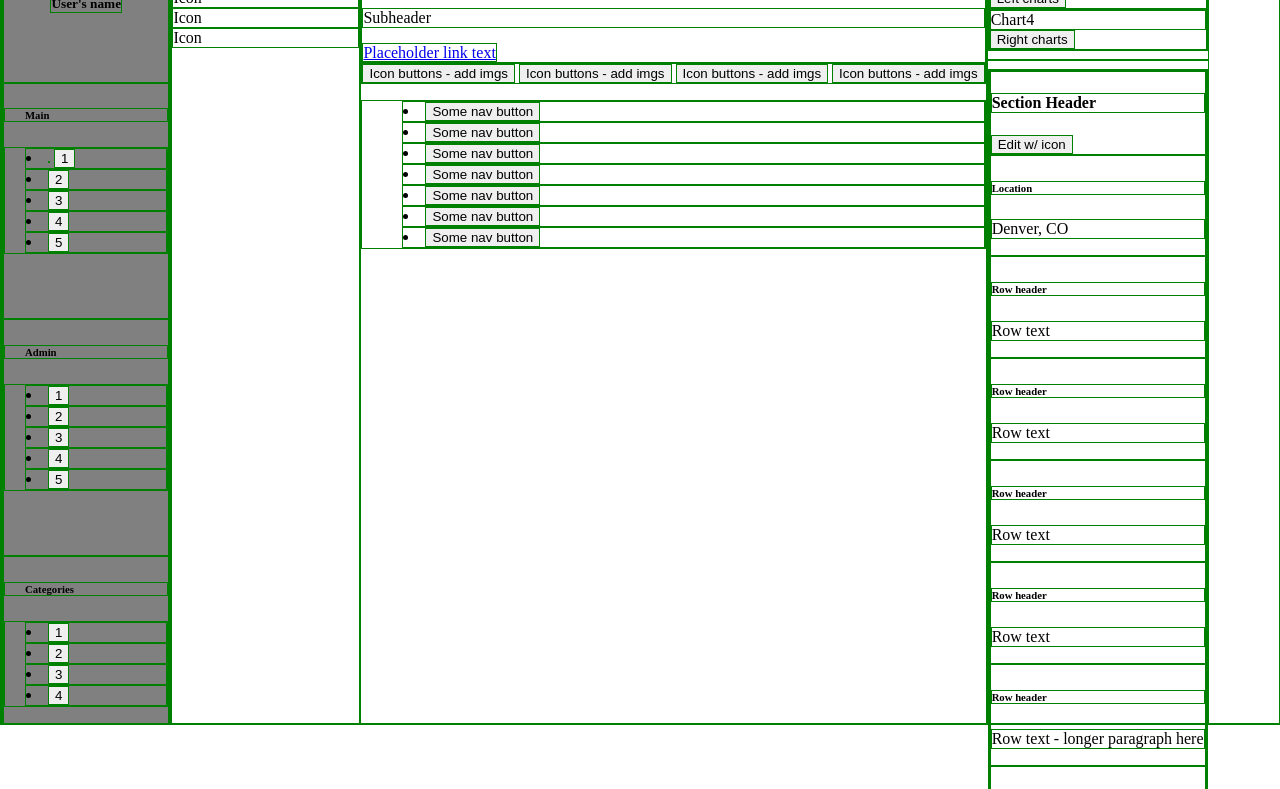
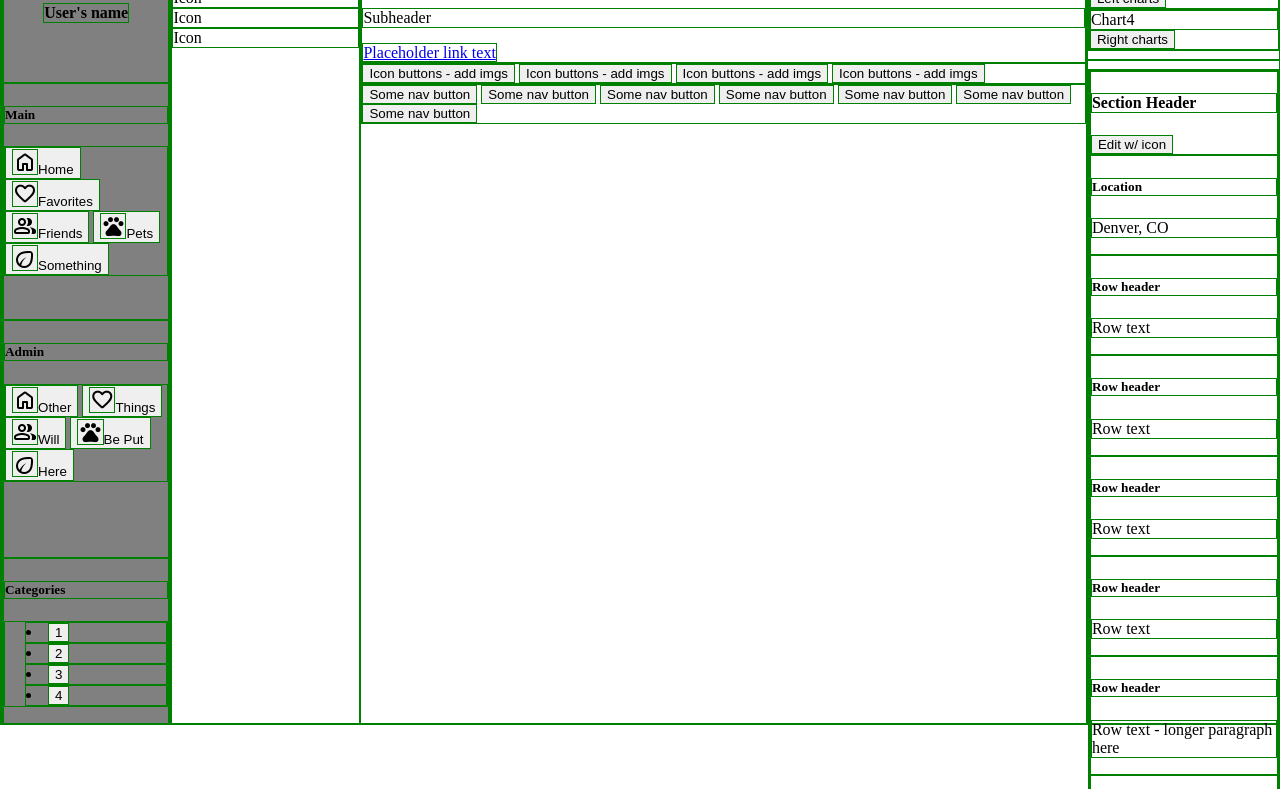
Before and after one commit to tialaaa/static-comp-challenge, a plain HTML site: page index.html in a window 1280 px wide. Shown: the part 79-868 px from the top of the page. Drawn offline with nearby package versions, Linux system fonts and the light colour scheme.

Commit message:
Add icons link, refactor nav bar buttons, increase heading sizes

```diff
--- a/index.html
+++ b/index.html
@@ -4,42 +4,38 @@
     <meta charset="UTF-8">
     <meta name="viewport" content="width=device-width, initial-scale=1.0">
     <!-- add font -->
+    <link rel="stylesheet" href="https://fonts.googleapis.com/css2?family=Material+Symbols+Rounded:opsz,wght,FILL,GRAD@20..48,100..700,0..1,-50..200" />
     <link rel="stylesheet" href="styles.css">
     <title>Placeholder</title>
   </head>
   <body>
     <nav>
       <section class="nav-user">
-        <img>
-        <h5>User's name</h5>
+        <img alt="user img">
+        <h4>User's name</h4>
       </section>
       <section class="nav-primary">
-        <h6>Main</h6>
-        <menu class="nav-menu-primary">
-          <li>
-            <img>
-            <button id="home">1</button>
-          </li>
-          <li>
-            <!-- add remaining icon imgs -->
-            <button id="ex2">2</button></li>
-          <li><button id="ex3">3</button></li>
-          <li><button id="ex4">4</button></li>
-          <li><button id="ex5">5</button></li>
-        </menu>
+        <h5>Main</h5>
+        <div class="nav-menu-primary">
+          <button><i class="material-symbols-rounded">home</i>Home</button>
+          <button><i class="material-symbols-rounded">favorite</i>Favorites</button>
+          <button><i class="material-symbols-rounded">group</i>Friends</button>
+          <button><i class="material-symbols-rounded">pets</i>Pets</button>
+          <button><i class="material-symbols-rounded">eco</i>Something</button>
+        </div>
       </section>
       <section class="nav-primary">
-        <h6>Admin</h6>
-        <menu class="nav-menu-primary">
-          <li><button id="users">1</button></li>
-          <li><button id="ex2">2</button></li>
-          <li><button id="ex3">3</button></li>
-          <li><button id="ex4">4</button></li>
-          <li><button id="ex5">5</button></li>
-        </menu>
+        <h5>Admin</h5>
+        <div class="nav-menu-primary">
+          <button><i class="material-symbols-rounded">home</i>Other</button>
+          <button><i class="material-symbols-rounded">favorite</i>Things</button>
+          <button><i class="material-symbols-rounded">group</i>Will</button>
+          <button><i class="material-symbols-rounded">pets</i>Be Put</button>
+          <button><i class="material-symbols-rounded">eco</i>Here</button>
+        </div>
       </section>
       <section class="nav-secondary">
-        <h6>Categories</h6>
+        <h5>Categories</h5>
         <menu class="nav-menu-secondary">
           <!-- checkboxes instead of buttons? -->
           <li><button id="users">1</button></li>
@@ -76,15 +72,15 @@
           <button>Icon buttons - add imgs</button>
           <button>Icon buttons - add imgs</button>
         </div>
-        <menu class="main-nav-menu">
-          <li><button id="aButton">Some nav button</button></li>
-          <li><button id="aButton">Some nav button</button></li>
-          <li><button id="aButton">Some nav button</button></li>
-          <li><button id="aButton">Some nav button</button></li>
-          <li><button id="aButton">Some nav button</button></li>
-          <li><button id="aButton">Some nav button</button></li>
-          <li><button id="aButton">Some nav button</button></li>
-        </menu>
+        <div class="main-nav-tabs">
+          <button class="tabs default-tab">Some nav button</button>
+          <button class="tabs">Some nav button</button>
+          <button class="tabs">Some nav button</button>
+          <button class="tabs">Some nav button</button>
+          <button class="tabs">Some nav button</button>
+          <button class="tabs">Some nav button</button>
+          <button class="tabs">Some nav button</button>
+        </div>
       </header>
       <div class="main-body-container">
         <div class="main-body-top">
@@ -109,38 +105,38 @@
               <button>Edit w/ icon</button>
             </div>
             <div>
-              <h6>Location</h6>
+              <h5>Location</h5>
               <p>Denver, CO</p>
             </div>
             <div>
-              <h6>Row header</h6>
+              <h5>Row header</h5>
               <p>Row text</p>
             </div>
             <div>
-              <h6>Row header</h6>
+              <h5>Row header</h5>
               <p>Row text</p>
             </div>
             <div>
-              <h6>Row header</h6>
+              <h5>Row header</h5>
               <p>Row text</p>
             </div>
             <div>
-              <h6>Row header</h6>
+              <h5>Row header</h5>
               <p>Row text</p>
             </div>
             <div>
-              <h6>Row header</h6>
+              <h5>Row header</h5>
               <p>Row text - longer paragraph here</p>
             </div>
             <div>
-              <h6>Row header</h6>
+              <h5>Row header</h5>
               <div>
                 <!-- Icon image -->
                 <p>Row text</p>
               </div>
             </div>
             <div>
-              <h6>Row header</h6>
+              <h5>Row header</h5>
               <p>Row text</p>
             </div>
           </section>
```
